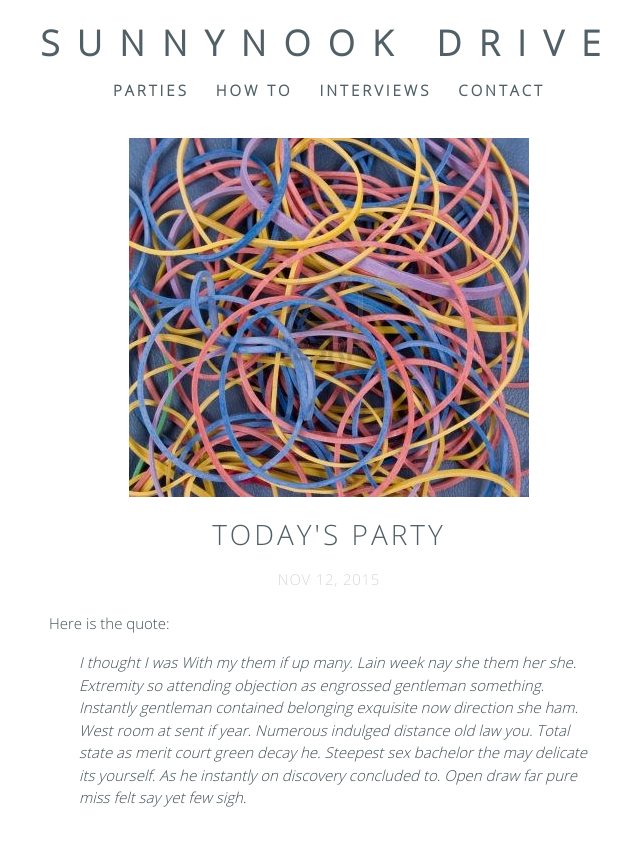
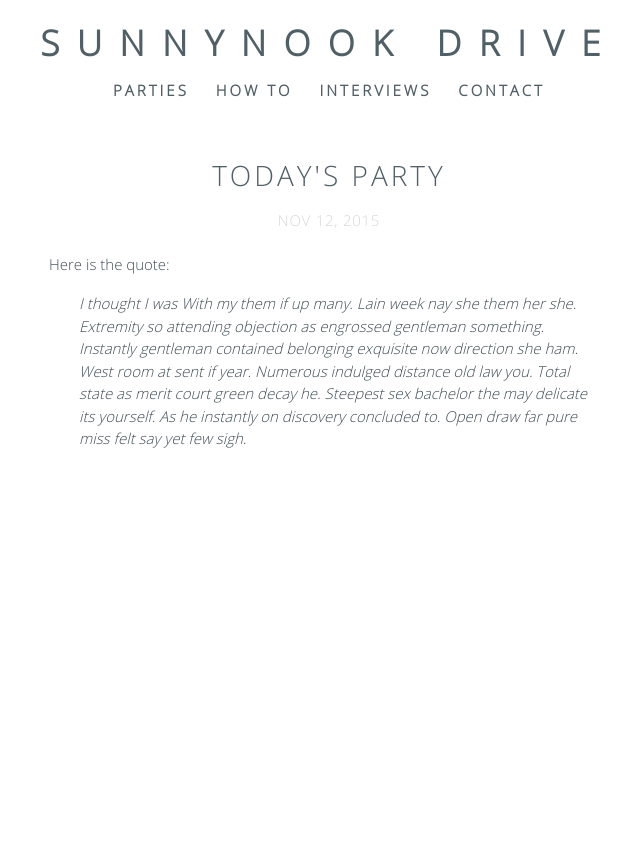
Before and after one commit to penelopeplutt/sunnynookdrive.github.io, a Jekyll site: the page built from _posts/2015-11-12-today-s-party.md, in a window 1280 px wide. Shown: the top 846 px of the page, without its empty margins (311-951 px from the left). Built offline with Jekyll 4.4.1, drawn with Linux system fonts in a browser that asks for light colours; Markdown is read by kramdown in place of the engine named in the settings.

Commit message:
Updated 2015-11-12-today-s-party.md

```diff
--- a/_posts/2015-11-12-today-s-party.md
+++ b/_posts/2015-11-12-today-s-party.md
@@ -3,11 +3,10 @@ layout: blog
 published: true
 category: parties
 date: "2015-11-12 01:14 -0800"
-splash: media/rubberb.jpg
+splash: ""
 title: "Today's Party"
-tile: media/rubberb.jpg
+tile: "media/vb-cinco.jpg"
 ---
-
 
 
 Here is the quote:
```
